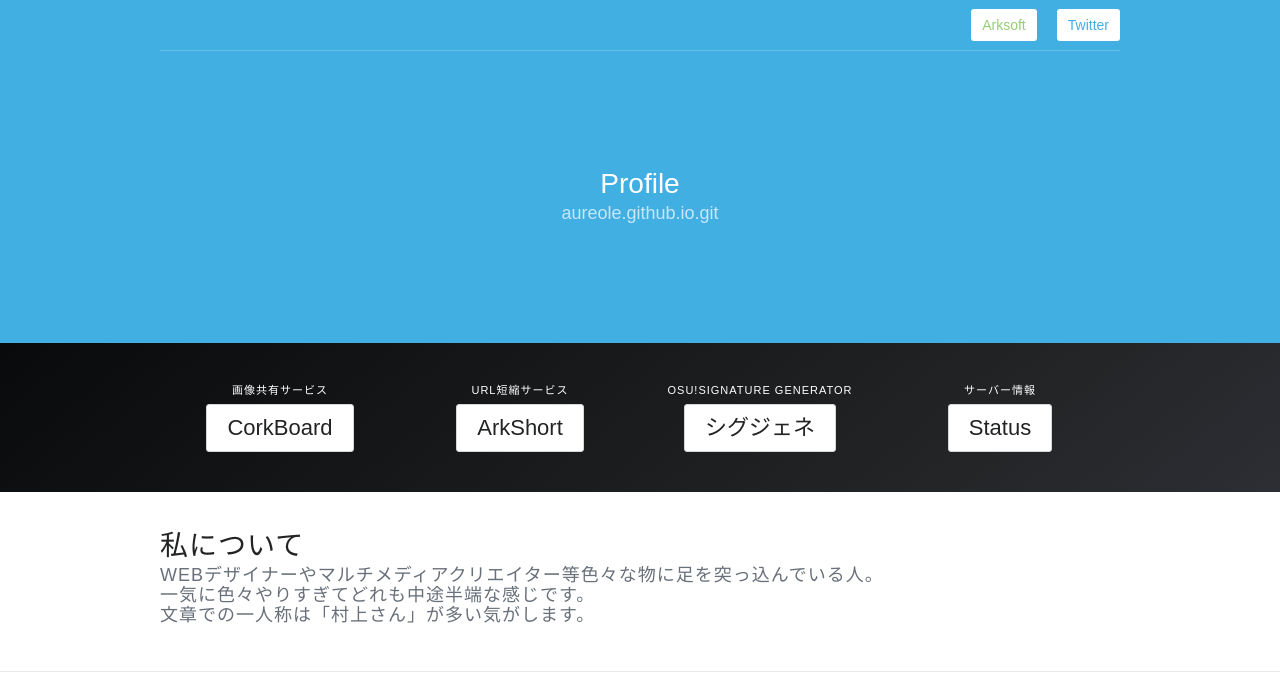
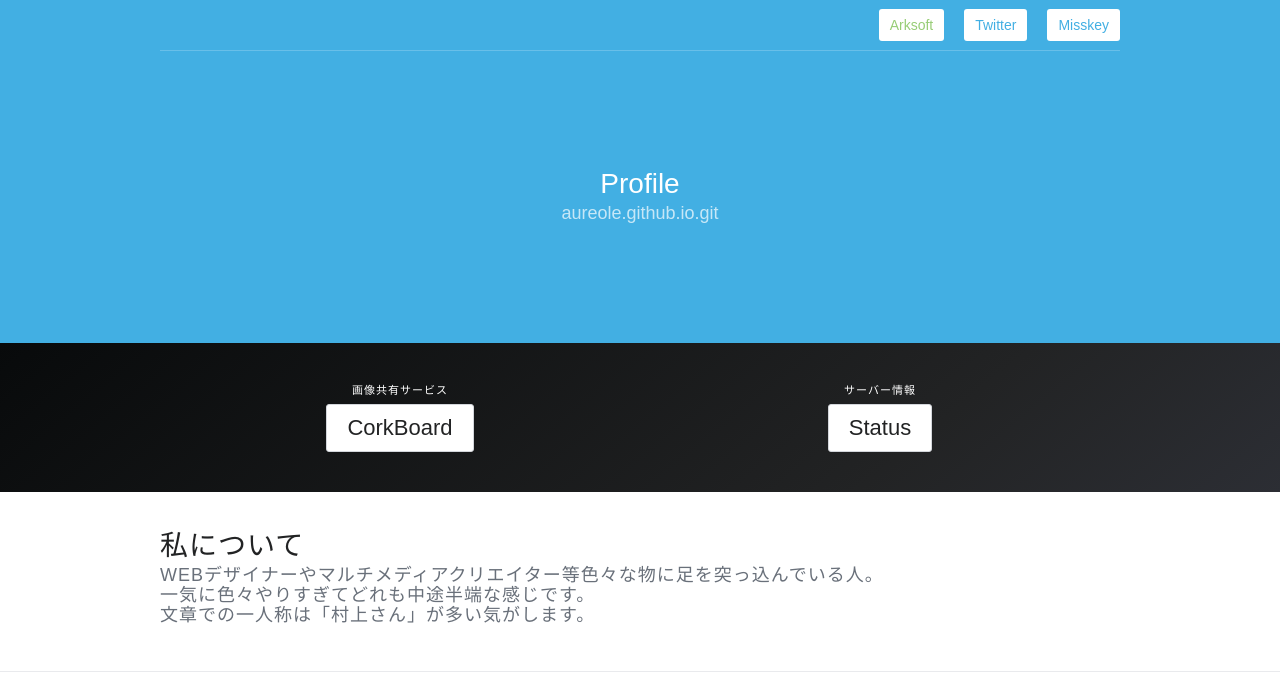
Before and after one commit to AureoleArk/aureoleark.github.io, a plain HTML site: page index.html in a window 1280 px wide. Shown: the top 690 px of the page. Drawn offline with nearby package versions, Linux system fonts and the light colour scheme.

Commit message:
Update index.html

```diff
--- a/index.html
+++ b/index.html
@@ -26,6 +26,9 @@
 						<span class="header-item">
 							<a class="button is-info is-inverted" href="https://twitter.com/AureoleArk" target="_blank">Twitter</a>
 						</span>
+						<span class="header-item">
+							<a class="button is-info is-inverted" href="https://misskey.xyz/@AureoleArk" target="_blank">Misskey</a>
+						</span>
 					</div>
 				</div>
 			</header>
@@ -44,14 +47,6 @@
 					<div class="navbar-item is-text-centered">
 						<p class="heading">画像共有サービス</p>
 						<a class="button is-large" href="https://i.ppn.pw/">CorkBoard</a>
-					</div>
-					<div class="navbar-item is-text-centered">
-						<p class="heading">URL短縮サービス</p>
-						<a class="button is-large" href="https://www.ppn.pw/">ArkShort</a>
-					</div>
-					<div class="navbar-item is-text-centered">
-						<p class="heading">osu!Signature generator</p>
-						<a class="button is-large" href="https://www.ppn.pw/">シグジェネ</a>
 					</div>
 					<div class="navbar-item is-text-centered">
 						<p class="heading">サーバー情報</p>
```
